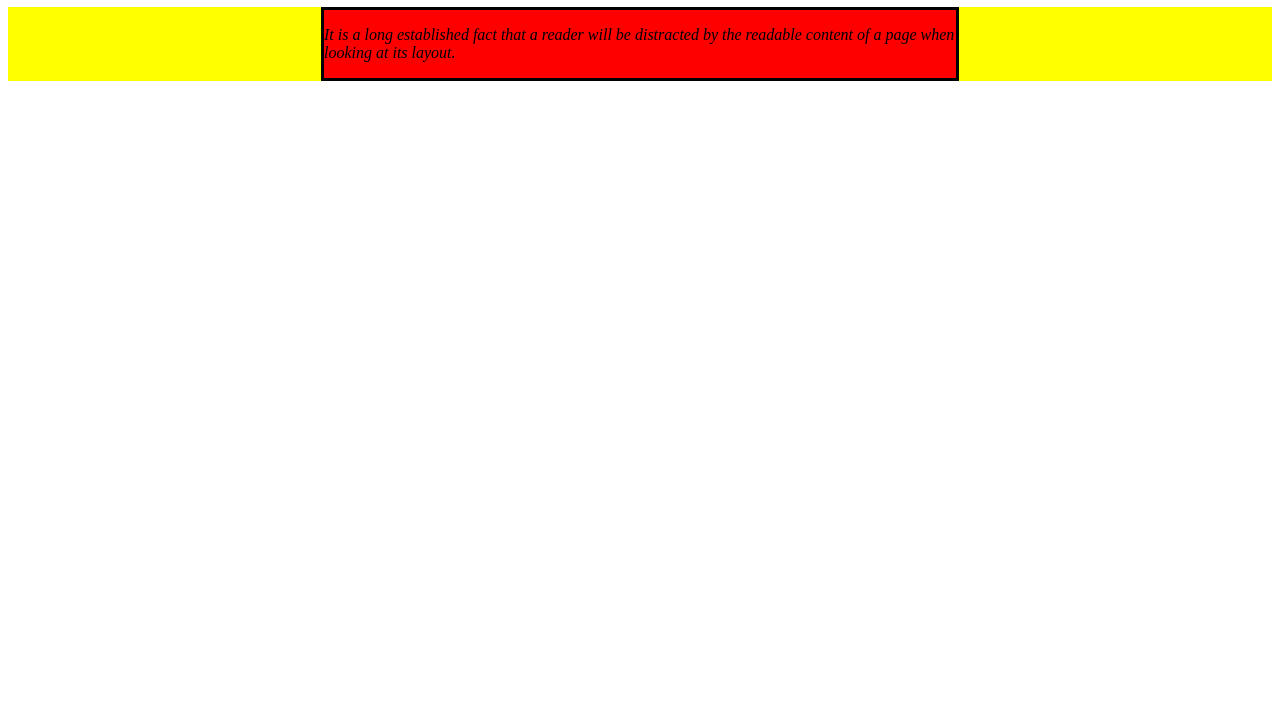
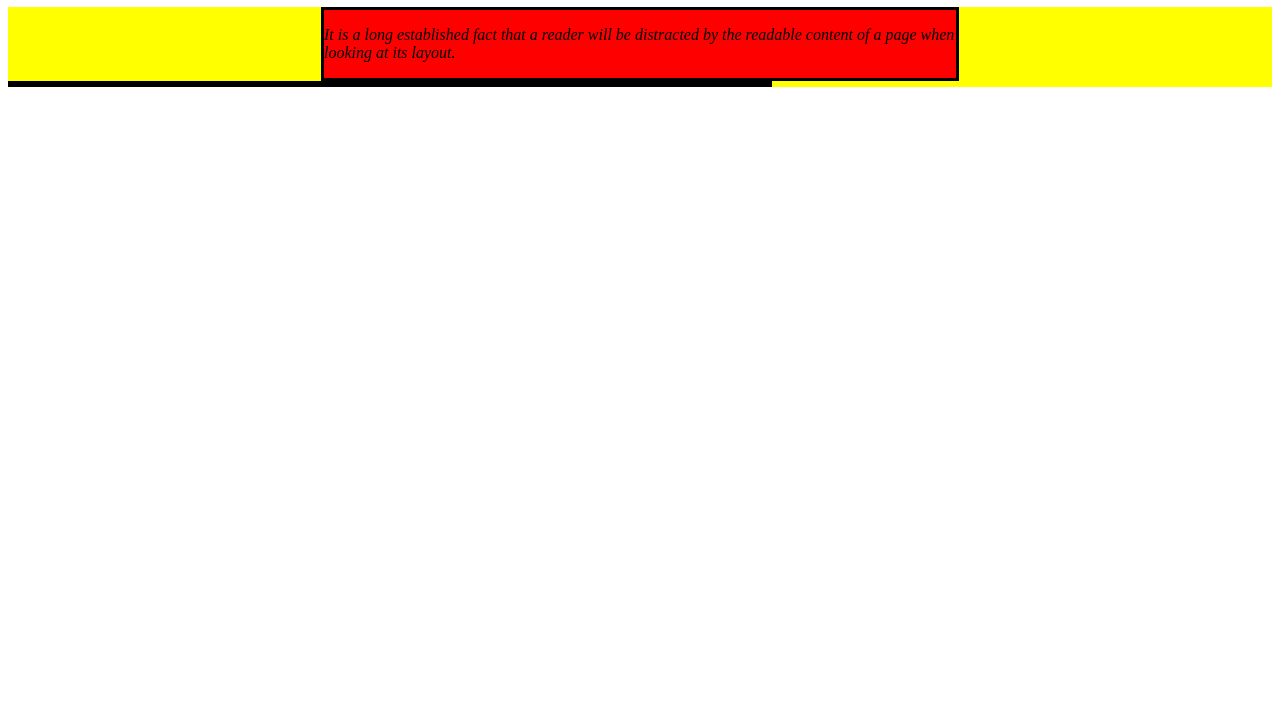
Before and after one commit to neogabe/trybe-exercicios, a plain HTML site: page Fundamentos/Javascript - DOM, Eventos e Web Storage/Javascript - Trabalhando com Elementos/index.html in a window 1280 px wide. Shown: the part 73-800 px from the top of the page. Drawn offline with Linux system fonts and the light colour scheme.

Commit message:
tarefa 5 concluida

```diff
--- a/Fundamentos/Javascript - DOM, Eventos e Web Storage/Javascript - Trabalhando com Elementos/index.html
+++ b/Fundamentos/Javascript - DOM, Eventos e Web Storage/Javascript - Trabalhando com Elementos/index.html
@@ -78,6 +78,11 @@
       pTag.innerText =
         "It is a long established fact that a reader will be distracted by the readable content of a page when looking at its layout.";
       section1.appendChild(pTag);
+
+      //Tarefa 5
+      const section2 = document.createElement('section');
+      section2.className = 'left-content';
+      mainTag.appendChild(section2);
     </script>
   </body>
 </html>
```
